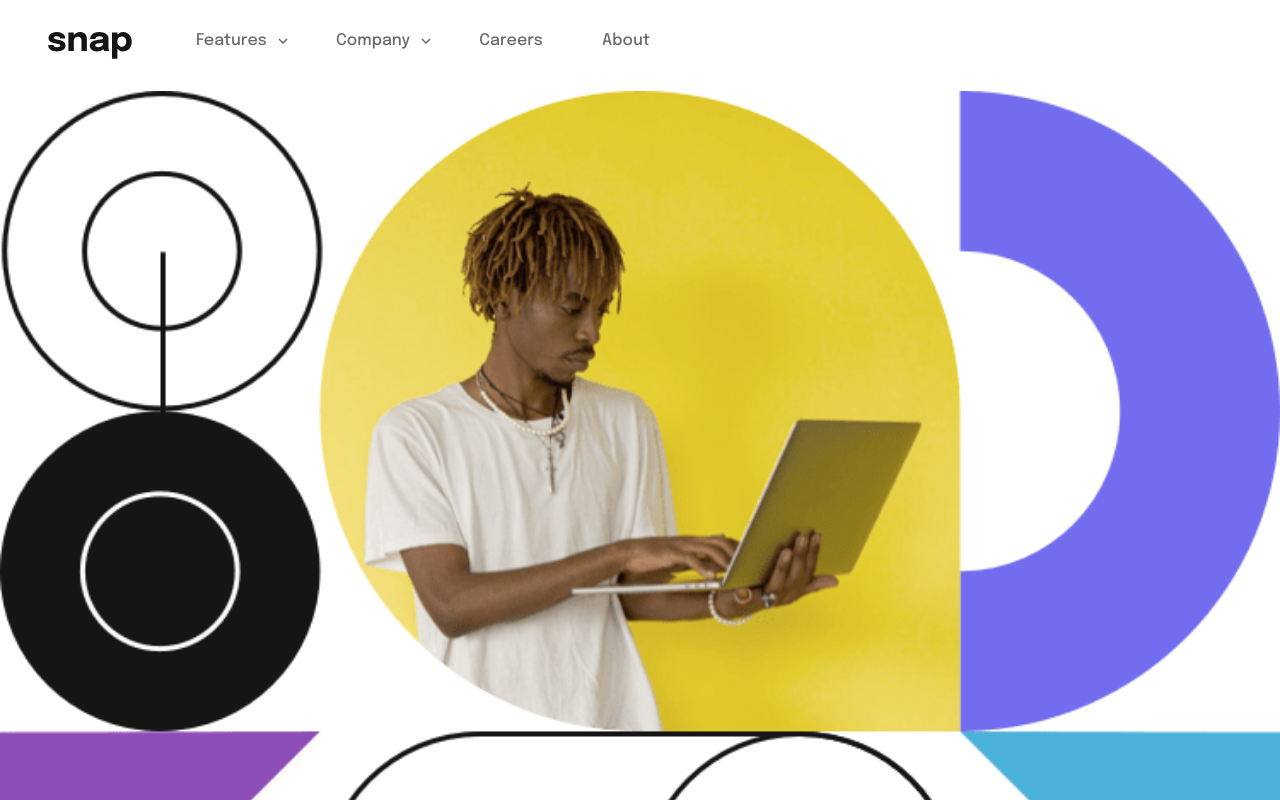
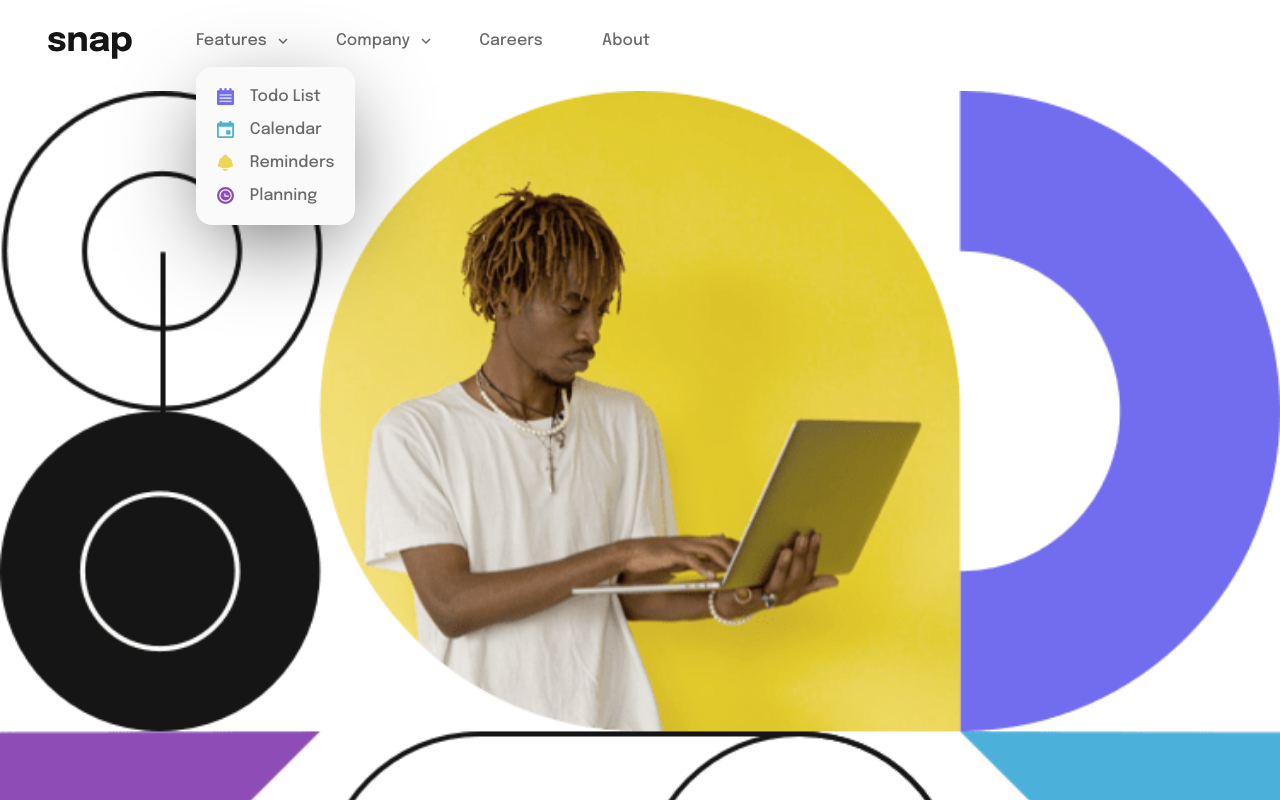
Before and after one commit to cendyz/Intro-section-with-dropdown-navigation-2, a React (Vite) app: page / in a window 1280 px wide. Both pictures are taken after a click on the button "Features". Shown: the top 800 px of the page. Built offline with nearby package versions, Linux system fonts and the light colour scheme.

Commit message:
shared scss

```diff
--- a/src/components/Nav/NavDesktop/NavDesktop.jsx
+++ b/src/components/Nav/NavDesktop/NavDesktop.jsx
@@ -2,10 +2,10 @@ import styles from './NavDesktop.module.scss'
 import logo from '../../../images/logo.svg'
 import { useGlobalContext } from '../../../Context'
 import classNames from 'classnames'
-import { menuBtnsData } from '../../../data'
+import { menuBtnsData, insideLinksData } from '../../../data'
 
 const NavDesktop = () => {
-	const { active } = useGlobalContext()
+	const { active, handleLinkBox, activeBox } = useGlobalContext()
 	return (
 		<nav className={styles.nav}>
 			<div className={styles.leftPart}>
@@ -13,59 +13,48 @@ const NavDesktop = () => {
 				{menuBtnsData.map(({ btnText, icon, id }) => {
 					return (
 						<div className={styles.btnBox} key={id}>
-							<button className={styles.btnLink}>
+							<button
+								className={styles.btnLink}
+								onClick={() => handleLinkBox(id)}
+								disabled={id > 2}>
 								{btnText}
-								{icon && <img
+								{icon && (
+									<img
 										src={icon}
 										alt='Arrow icon'
 										className={styles.btnLinkIcon}
-								/>}
+									/>
+								)}
 							</button>
-							{active && (
+							{activeBox === id && (
 								<div
 									className={classNames(
 										styles.linksContainer,
 										styles.insideLinkBox
-									)}>
-									<div className={styles.linkBox}>
+									)}
+									style={{ opacity: activeBox === id ? 1 : 0 }}>
+									{insideLinksData.map(
+										({ linkOne, linkTwo, icon, id }) => {
+											if (activeBox === 2 && id > 3) return null
+											return (
+												<div className={styles.linkBox} key={id}>
+													{activeBox === 1 && (
 														<img
-											src='src/images/icon-reminders.svg'
+															src={icon}
 															alt='Arrow icon'
 															className={classNames(
 																styles.btnLinkIcon,
 																styles.insideIcon
 															)}
 														/>
+													)}
 													<a href='#' className={styles.link}>
-											Reminder
+														{activeBox === 2 ? linkTwo : linkOne}
 													</a>
 												</div>
-									<div className={styles.linkBox}>
-										<img
-											src='src/images/icon-reminders.svg'
-											alt='Arrow icon'
-											className={classNames(
-												styles.btnLinkIcon,
-												styles.insideIcon
+											)
+										}
 									)}
-										/>
-										<a href='#' className={styles.link}>
-											Reminder
-										</a>
-									</div>
-									<div className={styles.linkBox}>
-										<img
-											src='src/images/icon-reminders.svg'
-											alt='Arrow icon'
-											className={classNames(
-												styles.btnLinkIcon,
-												styles.insideIcon
-											)}
-										/>
-										<a href='#' className={styles.link}>
-											Reminder
-										</a>
-									</div>
 								</div>
 							)}
 						</div>
--- a/src/components/Nav/NavDesktop/NavDesktop.module.scss
+++ b/src/components/Nav/NavDesktop/NavDesktop.module.scss
@@ -42,11 +42,17 @@
 		box-shadow: 0px 23px 100px -28px rgba(0, 0, 0, 1);
 	}
 
+	.insideLinkBox {
+        row-gap: 1em;
+        transition: opacity 0.2s;
+	}
+
 	.btnLinkIcon {
 		width: 100%;
 	}
 
 	.insideIcon {
-		scale: 2;
+		width: 17px;
+        height: 17px;
 	}
 }
--- a/src/components/Nav/NavMobile/NavMobile.module.scss
+++ b/src/components/Nav/NavMobile/NavMobile.module.scss
@@ -1,11 +1,9 @@
 @use '../../../sass/mixins.scss' as *;
 @use '../../../sass/colors.scss' as *;
+@use '../../../sass/shared.scss' as *;
 @use '../../../sass/fonts.scss' as *;
 
-.nav,
-.btnLink,
-.insideLinkBox,
-.linkBox {
+.nav {
 	display: flex;
 	align-items: center;
 }
@@ -33,32 +31,8 @@
 	z-index: 9;
 }
 
-.btnLink {
-	column-gap: 0.7em;
-}
-
-.insideLinkBox {
-	padding: 1.3em;
-	flex-direction: column;
-	align-items: flex-start;
-	flex-wrap: wrap;
-	max-width: 10.75em;
-	row-gap: 0.6em;
-}
-
-.linkBox {
-	column-gap: 1em;
-}
-
-.btnLinkIcon {
-	width: 19%;
-	transition: transform 0.2s;
-}
-
-.link,
 .loginBtn,
-.registerBtn,
-.btnLink {
+.registerBtn {
 	color: $a-gray;
 	font-weight: $weight-500;
 	font-size: 1.6rem;
--- a/src/sass/shared.scss
+++ b/src/sass/shared.scss
@@ -1,11 +1,24 @@
 @use './colors.scss' as *;
 @use './fonts.scss' as *;
 
-.btnLink {
-    display: flex;
+.btnLink,
+.insideLinkBox,
+.linkBox {
+	display: flex;
+}
+
+.btnLink,
+.linkBox {
 	align-items: center;
+}
+
+.btnLink,
+.link {
 	color: $a-gray;
 	font-weight: $weight-500;
+}
+
+.btnLink {
 	font-size: 1.6rem;
 	column-gap: 0.7em;
 }
@@ -16,13 +29,10 @@
 }
 
 .linkBox {
-	display: flex;
-	align-items: center;
 	column-gap: 1em;
 }
 
 .insideLinkBox {
-	display: flex;
 	padding: 1.3em;
 	flex-direction: column;
 	align-items: flex-start;
@@ -32,7 +42,5 @@
 }
 
 .link {
-	color: $a-gray;
-	font-weight: $weight-500;
 	font-size: 1.6rem;
 }
```
Lines whose indentation alone changed are shown as unchanged.
